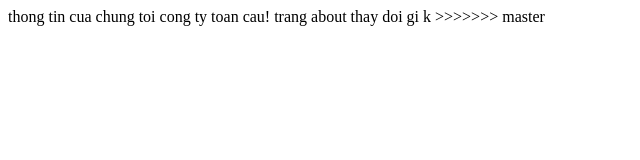
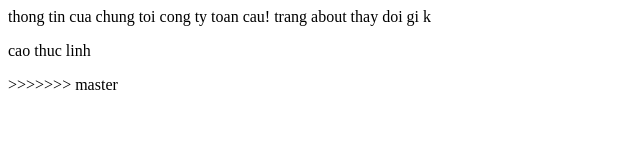
Before and after one commit to linhphp/linhphp.github.io, a plain HTML site: page about.html in a window 1280 px wide. Shown: the whole page, without its empty margins (0-640 px from the left). Drawn offline with Linux system fonts and the light colour scheme.

Commit message:
them name about

```diff
--- a/about.html
+++ b/about.html
@@ -10,6 +10,7 @@
 	cong ty toan cau!
 	trang about
 	thay doi gi k
+	<p>cao thuc linh</p>
 >>>>>>> master
 </body>
 </html>
```
